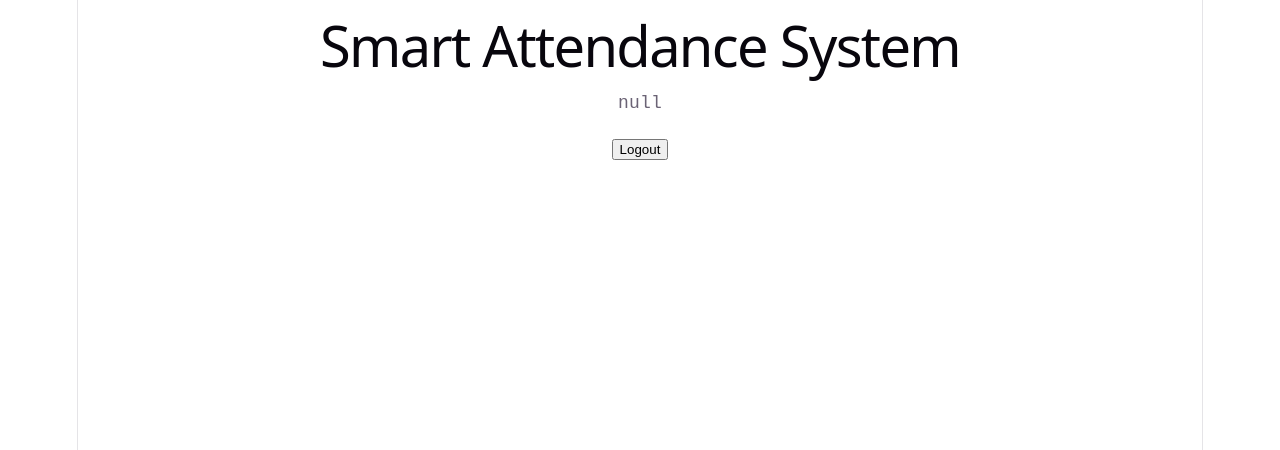
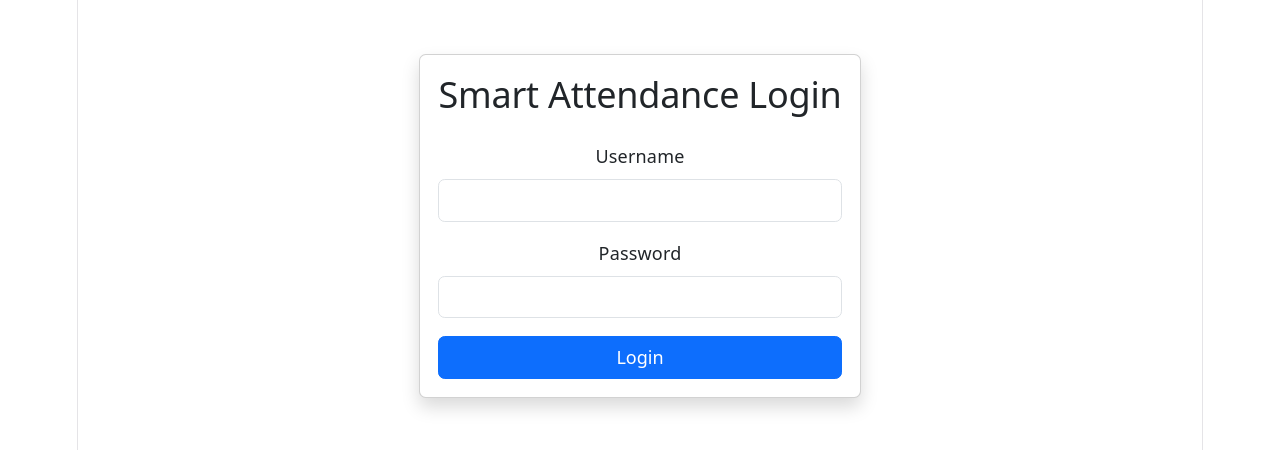
Before and after one commit to yashsb-07/Smart-Attendance-System, a React app in the folder frontend/: page /login in a window 1280 px wide. Shown: the top 450 px of the page. Built offline with nearby package versions, Linux system fonts and the light colour scheme; the HTML template or start-up script is replaced by a standard one.

Commit message:
feat(auth): implement login page and protected routes

```diff
--- a/frontend/src/App.jsx
+++ b/frontend/src/App.jsx
@@ -1,32 +1,39 @@
-import { useAuth } from "./context/AuthContext";
+import {
+    BrowserRouter,
+    Routes,
+    Route,
+} from "react-router-dom";
+
+import LoginPage from "./pages/LoginPage";
+import HomePage from "./pages/HomePage";
+
+import ProtectedRoute from "./components/ProtectedRoute";
 
 function App() {
 
-    const {
-        user,
-        logout,
-    } = useAuth();
-
     return (
 
-        <div>
+        <BrowserRouter>
 
-            <h1>
-                Smart Attendance System
-            </h1>
+            <Routes>
 
-            <pre>
-                {JSON.stringify(user)}
-            </pre>
+                <Route
+                    path="/login"
+                    element={<LoginPage />}
+                />
 
-            <button
-                onClick={logout}
-            >
-                Logout
-            </button>
+                <Route
+                    path="/"
+                    element={
+                        <ProtectedRoute>
+                            <HomePage />
+                        </ProtectedRoute>
+                    }
+                />
 
-        </div>
+            </Routes>
 
+        </BrowserRouter>
     );
 }
 
--- /dev/null
+++ b/frontend/src/components/ProtectedRoute.jsx
@@ -0,0 +1,30 @@
+import { Navigate } from "react-router-dom";
+
+import { useAuth } from "../context/AuthContext";
+
+function ProtectedRoute({ children }) {
+
+    const {
+        user,
+        loading,
+    } = useAuth();
+
+    if (loading) {
+
+        return <h3>Loading...</h3>;
+    }
+
+    if (!user) {
+
+        return (
+            <Navigate
+                to="/login"
+                replace
+            />
+        );
+    }
+
+    return children;
+}
+
+export default ProtectedRoute;
--- a/frontend/src/main.jsx
+++ b/frontend/src/main.jsx
@@ -1,9 +1,11 @@
 import React from "react";
 import ReactDOM from "react-dom/client";
+
 import './index.css'
 import App from "./App";
 
 import { AuthProvider } from "./context/AuthContext";
+import "bootstrap/dist/css/bootstrap.min.css";
 
 ReactDOM.createRoot(
     document.getElementById("root")
--- /dev/null
+++ b/frontend/src/pages/HomePage.jsx
@@ -0,0 +1,39 @@
+import { useAuth } from "../context/AuthContext";
+
+function HomePage() {
+
+    const {
+        user,
+        logout,
+    } = useAuth();
+
+    return (
+
+        <div className="container mt-5">
+
+            <h1>
+                Smart Attendance System
+            </h1>
+
+            <hr />
+
+            <h4>
+                Welcome {user?.username}
+            </h4>
+
+            <p>
+                Role: {user?.role}
+            </p>
+
+            <button
+                className="btn btn-danger"
+                onClick={logout}
+            >
+                Logout
+            </button>
+
+        </div>
+    );
+}
+
+export default HomePage;
--- /dev/null
+++ b/frontend/src/pages/LoginPage.jsx
@@ -0,0 +1,140 @@
+import { useState } from "react";
+import { useNavigate } from "react-router-dom";
+import { useAuth } from "../context/AuthContext";
+
+function LoginPage() {
+
+    const navigate = useNavigate();
+
+    const { login } = useAuth();
+
+    const [formData, setFormData] = useState({
+        username: "",
+        password: "",
+    });
+
+    const [error, setError] = useState("");
+
+    const [loading, setLoading] = useState(false);
+
+    const handleChange = (e) => {
+
+        setFormData({
+            ...formData,
+            [e.target.name]: e.target.value,
+        });
+    };
+
+    const handleSubmit = async (e) => {
+
+        e.preventDefault();
+
+        setError("");
+
+        setLoading(true);
+
+        try {
+
+            await login(formData);
+
+            navigate("/");
+
+        } catch (error) {
+
+            setError(
+                "Invalid username or password"
+            );
+
+        } finally {
+
+            setLoading(false);
+        }
+    };
+
+    return (
+
+        <div className="container">
+
+            <div className="row justify-content-center mt-5">
+
+                <div className="col-md-5">
+
+                    <div className="card shadow">
+
+                        <div className="card-body">
+
+                            <h2 className="text-center mb-4">
+                                Smart Attendance Login
+                            </h2>
+
+                            {error && (
+
+                                <div className="alert alert-danger">
+                                    {error}
+                                </div>
+                            )}
+
+                            <form
+                                onSubmit={handleSubmit}
+                            >
+
+                                <div className="mb-3">
+
+                                    <label className="form-label">
+                                        Username
+                                    </label>
+
+                                    <input
+                                        type="text"
+                                        name="username"
+                                        className="form-control"
+                                        value={formData.username}
+                                        onChange={handleChange}
+                                        required
+                                    />
+
+                                </div>
+
+                                <div className="mb-3">
+
+                                    <label className="form-label">
+                                        Password
+                                    </label>
+
+                                    <input
+                                        type="password"
+                                        name="password"
+                                        className="form-control"
+                                        value={formData.password}
+                                        onChange={handleChange}
+                                        required
+                                    />
+
+                                </div>
+
+                                <button
+                                    className="btn btn-primary w-100"
+                                    disabled={loading}
+                                >
+
+                                    {loading
+                                        ? "Logging In..."
+                                        : "Login"}
+
+                                </button>
+
+                            </form>
+
+                        </div>
+
+                    </div>
+
+                </div>
+
+            </div>
+
+        </div>
+    );
+}
+
+export default LoginPage;
```
